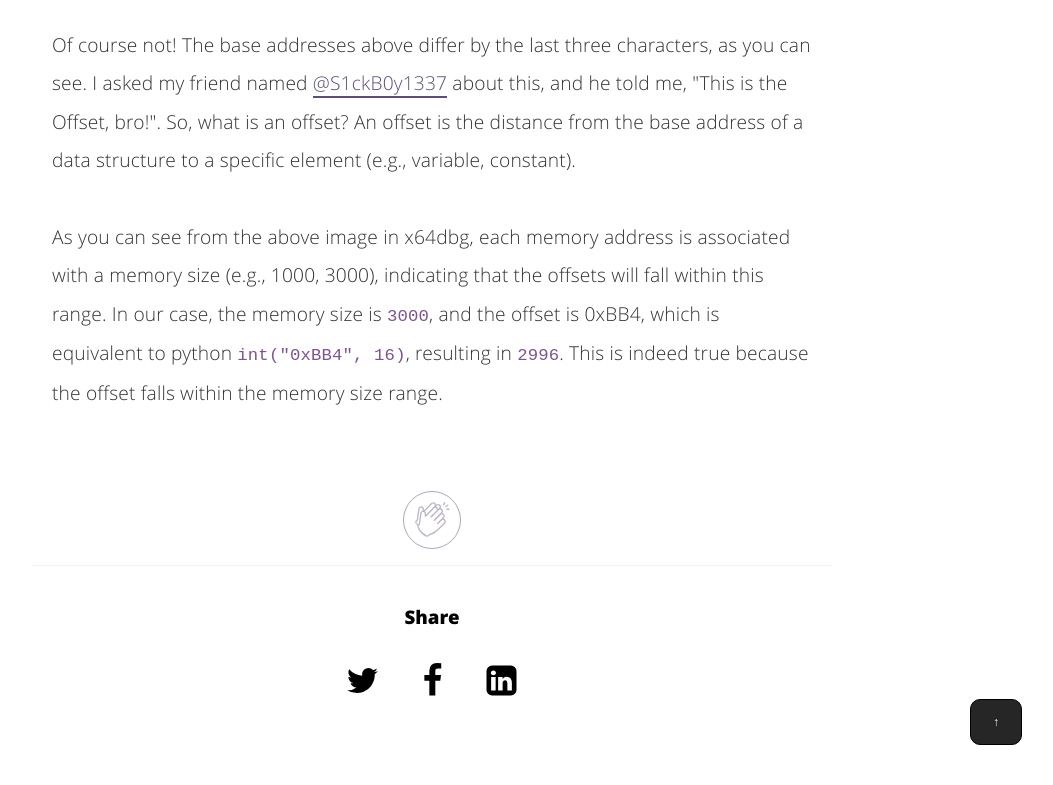
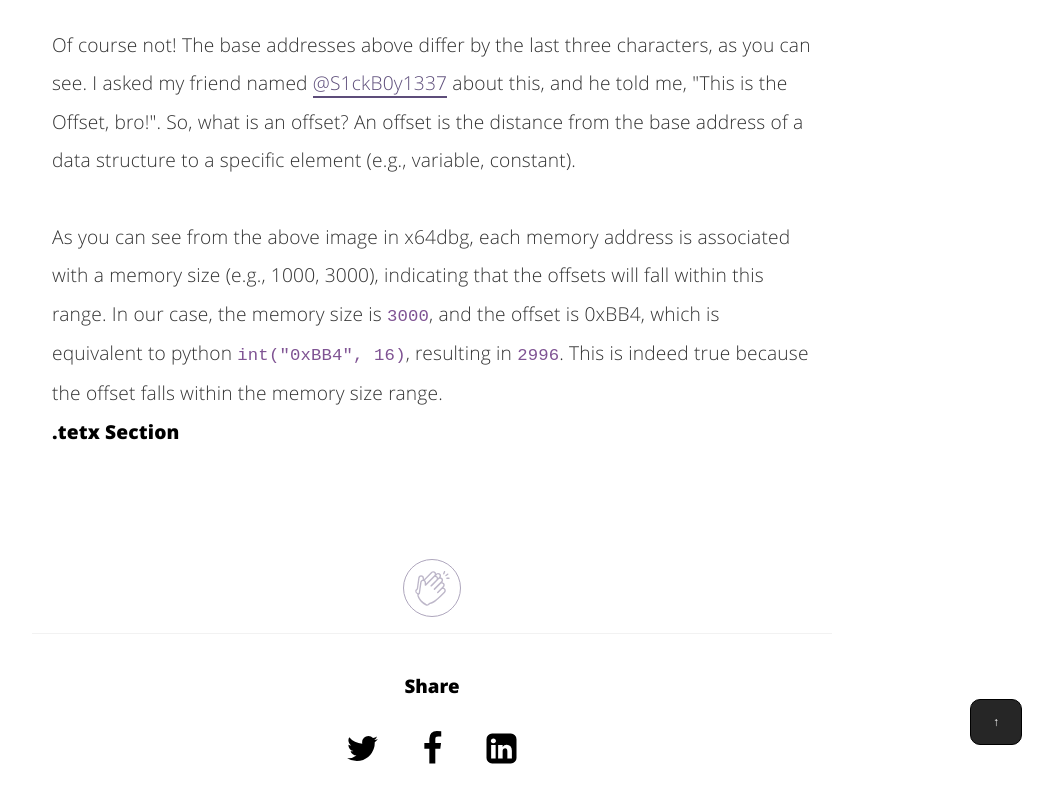
Before and after one commit to nickvourd/nickvourd.github.io, a Jekyll site: the page built from _posts/2024-04-21-the-anatomy-of-pe.md, in a window 1280 px wide and 900 px high, scrolled down 9655 px, cut to the strip 115-900 px from the top of the window. Shown: the whole strip, without its empty margins (208-1261 px from the left). Built offline with Jekyll 4.4.1, drawn with Linux system fonts in a browser that asks for light colours.

Commit message:
The Anatomy of PE

```diff
--- a/_posts/2024-04-21-the-anatomy-of-pe.md
+++ b/_posts/2024-04-21-the-anatomy-of-pe.md
@@ -302,6 +302,8 @@ int main() {
 
 <p>Of course not! The base addresses above differ by the last three characters, as you can see. I asked my friend named <a href="https://twitter.com/S1ckB0y1337">@S1ckB0y1337</a> about this, and he told me, "This is the Offset, bro!". So, what is an offset? An offset is the distance from the base address of a data structure to a specific element (e.g., variable, constant).<br /><br />As you can see from the above image in x64dbg, each memory address is associated with a memory size (e.g., 1000, 3000), indicating that the offsets will fall within this range. In our case, the memory size is <code>3000</code>, and the offset is 0xBB4, which is equivalent to python <code>int("0xBB4", 16)</code>, resulting in <code>2996</code>. This is indeed true because the offset falls within the memory size range.</p>
 
+<h4>.tetx Section</h4>
+
 <br /><br />
 
 <!-- add the button!-->
```
